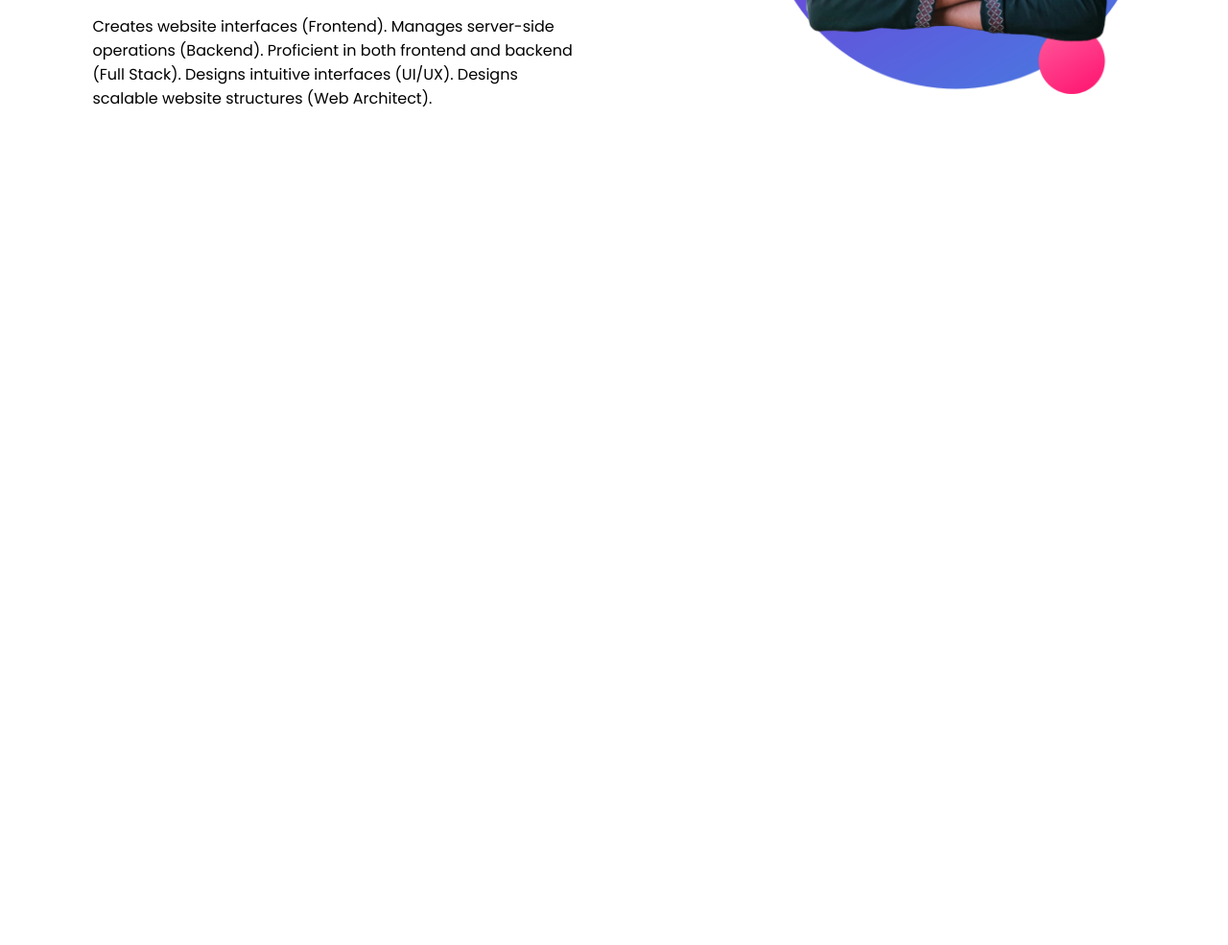
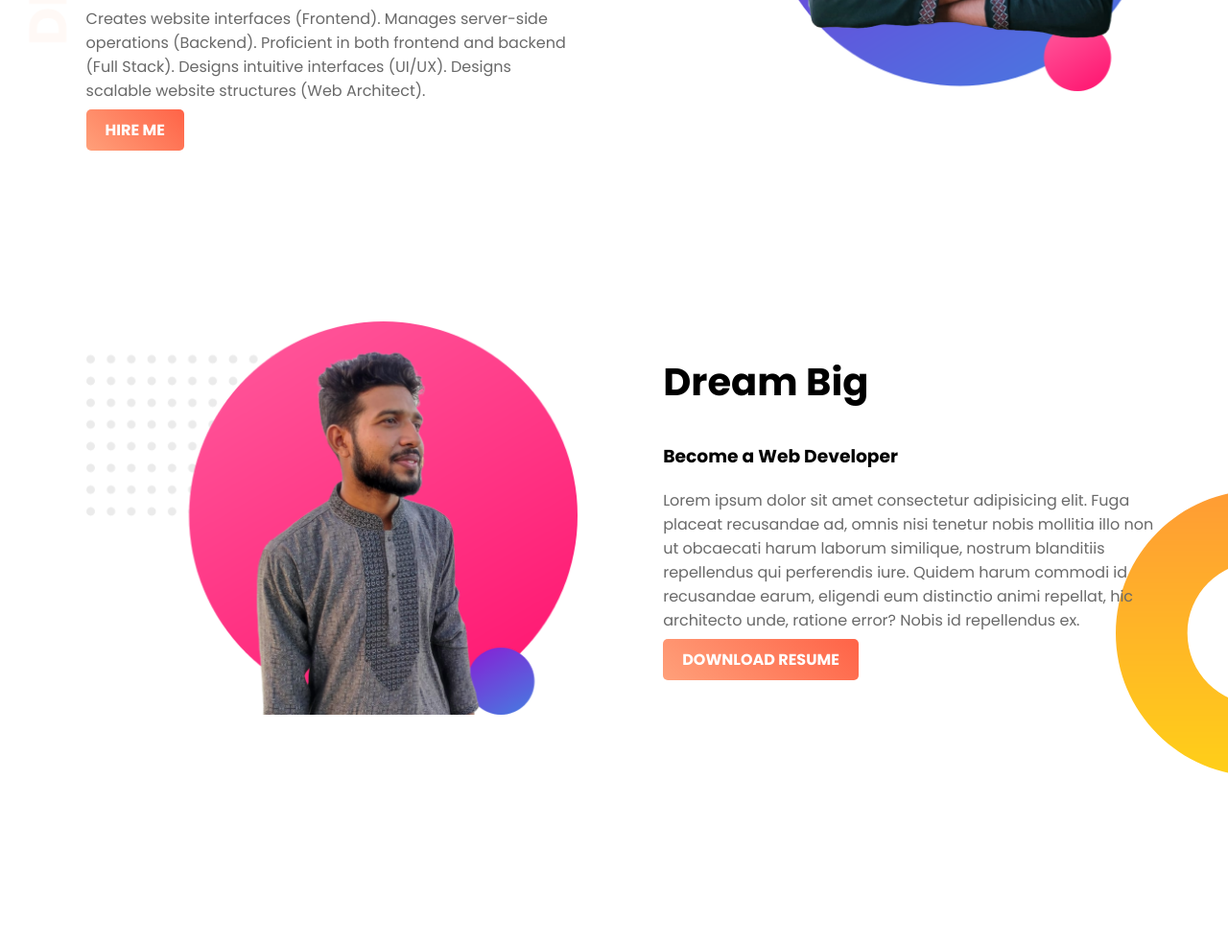
Before and after one commit to imamhossenbu/web-portfolio, a plain HTML site: page index.html in a window 1280 px wide. Shown: the part 340-1325 px from the top of the page at 96% size. Before the commit the page ends 800 px from the top, so only its background shows below. Drawn offline with Linux system fonts and the light colour scheme.

Commit message:
second code

```diff
--- a/index.html
+++ b/index.html
@@ -10,16 +10,29 @@
     <link rel="stylesheet" href="style.css">
 </head>
 <body>
-    <section>
+    <section class="top-banner">
         <div class="half-width">
             <h1>Welcome To</h1>
         <h1><span class="name">Imam</span> Website</h1>
         <h3>Professional Web Developer</h3>
         <p>Creates website interfaces (Frontend). Manages server-side operations (Backend). Proficient in both frontend and backend (Full Stack). Designs intuitive interfaces (UI/UX). Designs scalable website structures (Web Architect). </p>
+        <a class="linkedin" target="_blank" href="https://www.linkedin.com/in/imam-hossen-ub/">HIRE ME</a>
         </div>
         <div class="half-width">
             <img src="images/profile.png" alt="imam">
         </div>
     </section>
+    <section class="dream-area">
+        <div class="half-width">
+         <img src="images/imam.png" alt="">
+        </div>
+        <div class="half-width">
+        <h2>Dream Big</h2>
+        <h3>Become a Web Developer</h3>
+        <p>Lorem ipsum dolor sit amet consectetur adipisicing elit. Fuga placeat recusandae ad, omnis nisi tenetur nobis mollitia illo non ut obcaecati harum laborum similique, nostrum blanditiis repellendus qui perferendis iure. Quidem harum commodi id recusandae earum, eligendi eum distinctio animi repellat, hic architecto unde, ratione error? Nobis id repellendus ex.</p>
+        <a class="linkedin" target="_blank" href="https://www.linkedin.com/in/imam-hossen-ub/">DOWNLOAD RESUME</a>
+        </div>
+
+    </section>
 </body>
 </html>
--- a/style.css
+++ b/style.css
@@ -1,9 +1,17 @@
 body{
+    margin: 0;
     font-family:'Poppins',sans-serif;
 }
 
 h1{
     font-size: 50px;
+
+}
+h2{
+    font-size: 40px;
+}
+p{
+    color: dimgray;
 }
 .name{
     color: orange ;
@@ -17,3 +25,24 @@ h1{
 .half-width img{
     width: 100%;
 }
+.top-banner{
+    background-image: url("images/top-banner.png");
+}
+section{
+    height: 500px;
+    background-repeat: no-repeat;
+    padding-bottom: 150px;
+}
+.linkedin{
+    text-decoration: none;
+    background-image: linear-gradient(45deg,lightSalmon,tomato);
+    padding: 10px 20px;
+    border-radius: 5px;
+    color: white;
+    font-weight: 700;
+}
+.dream-area{
+    background-image: url("images/dream-bg.png");
+    background-repeat: no-repeat;
+    background-position: right;
+}
```
Also changed, not shown: images/imam.png (added).
